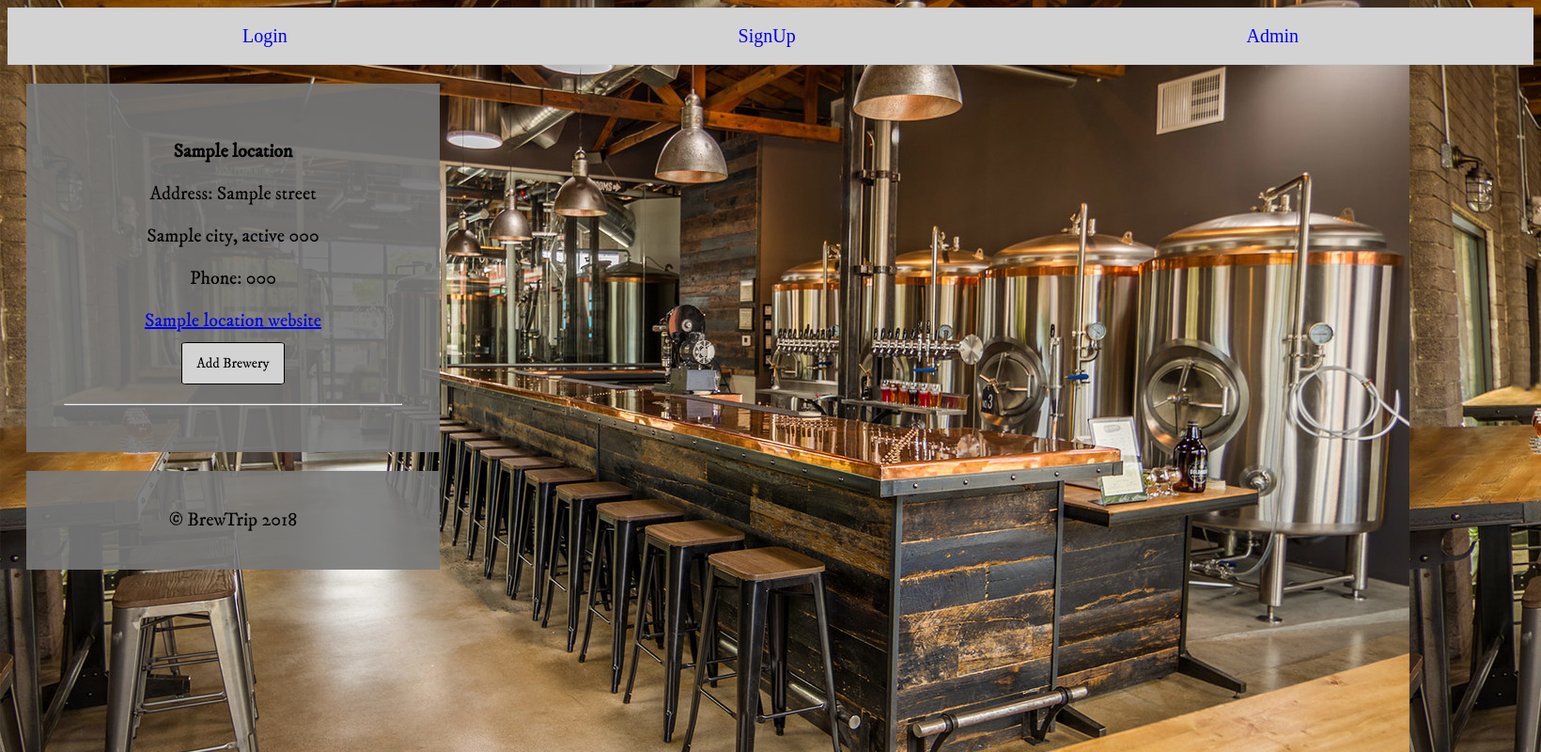
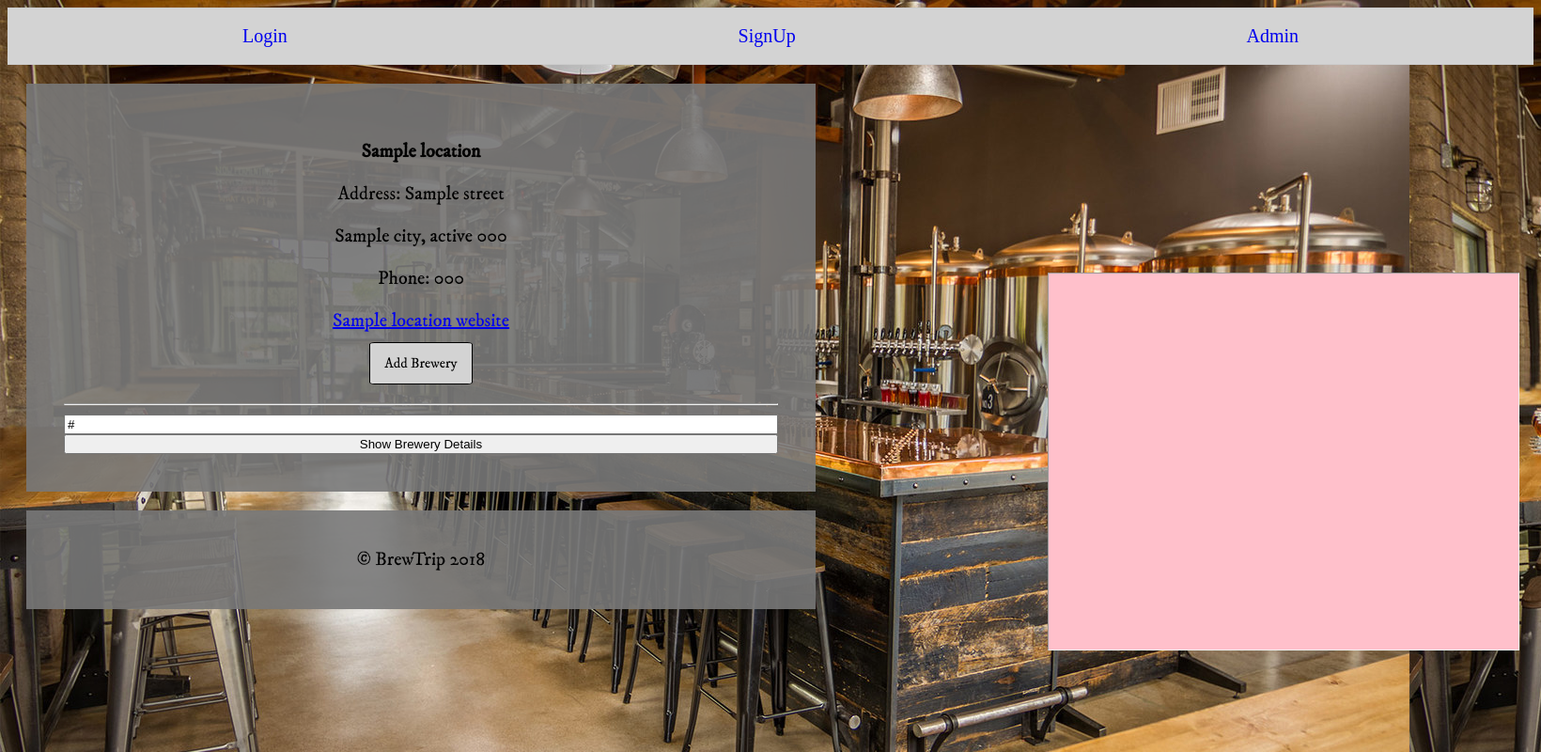
Before and after one commit to lroyce/BreweryExplorer, a Django app: template brew_trips/templates/brewMap.html in a window 1640 px wide. Shown: the whole page at 94% size. Run offline with Django 3.2, Linux system fonts and the light colour scheme; the template is opened without the code that fills it: most values are stand-ins (such as "Sample title", 1, 10 or a date in 2020); some web fonts are replaced.

Commit message:
working frame open for the brewery details

```diff
--- a/brew_trips/templates/brewMap.html
+++ b/brew_trips/templates/brewMap.html
@@ -6,11 +6,18 @@
 
 <head>
   <meta charset="utf-8">
+  <script src="https://ajax.googleapis.com/ajax/libs/jquery/3.3.1/jquery.min.js"></script>
+  <script src="{% static 'js/cityForm.js' %}"></script>
+
 
 </head>
+<body>
+  <iframe id="display" width="1000" height="800" style="-webkit-transform:scale(0.5);-moz-transform-scale(0.5);"></iframe>
+  <div class="plan">
 
-<div class="plan">
+
     {% if locations %}
+
     {%for location in locations%}
     <form action="{% url 'brewmap' %}" method="POST">
       {% csrf_token %}
@@ -31,11 +38,18 @@
       <div>
         <input class="form-button" type="submit" value="Add Brewery" />
       </div>
+
       <hr>
     </form>
+
+    <!-- http://jsfiddle.net/kbwood/DLprk/ -->
+    <input type="text" id="url" value="{{location.reviewlink}}">
+    <button width="500" height="200" type="button" id="load">Show Brewery Details</button>
+
     {% endfor%}
     {%else%}
     <h3> No data to display, please enter an API Key to .env</h3> {% endif %}
   </div>
+  </body>
 </html>
 {% endblock%}
--- a/brew_trips/templates/create.html
+++ b/brew_trips/templates/create.html
@@ -11,6 +11,12 @@
 
 </head>
 
+<!-- <div class='brew-detail'>
+  <button id="postYourAdd" onclick="revealiframe()">OPEN</button>
+  <iframe id="iframe" data-src="{{location.reviewlink}}" src="about:blank" width="500" height="200" style="background:#ffffff"></iframe>
+</div> -->
+
+
 <form action='/save/' method="POST">
     <input id="city-search" type="text">Enter Your City </input>
     <input type="submit" value="Search">
--- a/brew_trips/views.py
+++ b/brew_trips/views.py
@@ -16,9 +16,11 @@ def home(request):
 @login_required
 def brewmap(request):
     key = settings.BEER_MAP_KEY
+    # search = request.POST('search-city')
     locations = {}
     if key:
         call = requests.get(f"http://beermapping.com/webservice/loccity/{key}/portland,or&s=json")
+        # call = requests.get(f"http://beermapping.com/webservice/loccity/{key}/{search}&s=json")
         locations = call.json()
         if request.method == 'POST':
             plan_form = BrewForm(data=request.POST)
--- a/static/js/cityForm.js
+++ b/static/js/cityForm.js
@@ -1,11 +1,17 @@
+var $iframe = 0;
+const $city = $('#city-search').val();
 $(document).ready(function(){
-  const $city = $('#city-search').val();
 
 
-  $("button").click(function(){
-    $.post("demo_test.asp", function(data, status){
-        alert("Data: " + data + "\nStatus: " + status);
-    });
+  // $("button").click(function(){
+  //   $.post("demo_test.asp", function(data, status){
+  //       alert("Data: " + data + "\nStatus: " + status);
+  //   });
+  // });
+
+////////http://jsfiddle.net/kbwood/DLprk/////////
+  $('#load').click(function() {
+    $('#display').attr('src', $('#url').val());
 });
 
 
@@ -17,4 +23,4 @@ $(document).ready(function(){
   //   $.POST('/save/', {brewery_city: $city})
   //
   // });
-}
+})
--- a/static/style.css
+++ b/static/style.css
@@ -32,7 +32,7 @@ body {
   position: relative;
   display: block;
   text-align: center;
-  width: 400px;
+  width: 800px;
   background-color: rgb(120,120,120,0.9);
   margin: 20px;
   padding: 20px;
@@ -78,3 +78,11 @@ body {
 #url {
   color: black;
 }
+
+#display {
+  position: absolute;
+  top: 0px;
+  right: -1000px;
+
+  background-color: pink;
+}
```
Lines whose indentation alone changed are shown as unchanged.
